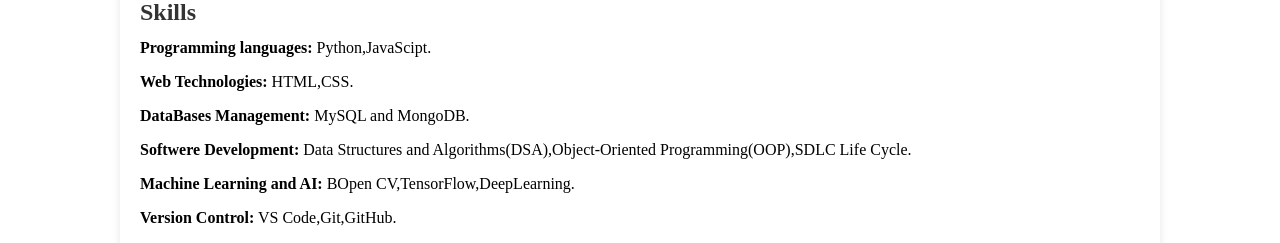
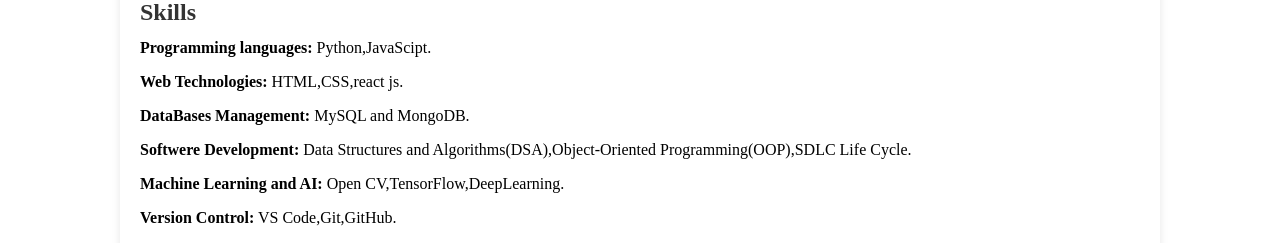
Before and after one commit to sanjaykumar15-byte/portFoli1, a plain HTML site: page index.html in a window 1280 px wide. Both pictures are taken after a click on the button "Skills". Shown: the part 224-467 px from the top of the page. Drawn offline with Linux system fonts and the light colour scheme; a script that the page names is missing.

Commit message:
Update index.html

```diff
--- a/index.html
+++ b/index.html
@@ -64,10 +64,10 @@ using computer vision and machine learning.</p>
     <section id="skills" class="hidden">
         <h2>Skills</h2>
 <p><b>Programming languages:</b> Python,JavaScipt.</p>
-	<p><b>Web Technologies:</b> HTML,CSS.</p>
+	<p><b>Web Technologies:</b> HTML,CSS,react js.</p>
 	<p><b>DataBases Management:</b> MySQL and MongoDB.</p>
 	<p><b>Softwere Development:</b> Data Structures and Algorithms(DSA),Object-Oriented Programming(OOP),SDLC Life Cycle.</p>
-	<p><b>Machine Learning and AI:</b> BOpen CV,TensorFlow,DeepLearning.</p>
+	<p><b>Machine Learning and AI:</b> Open CV,TensorFlow,DeepLearning.</p>
 	<p><b>Version Control:</b> VS Code,Git,GitHub.</p>
 	<p><b>Data Analysis:</b> Pandas,Numpy</P>
         <button onclick="showSection('about')">Home</button>
```
